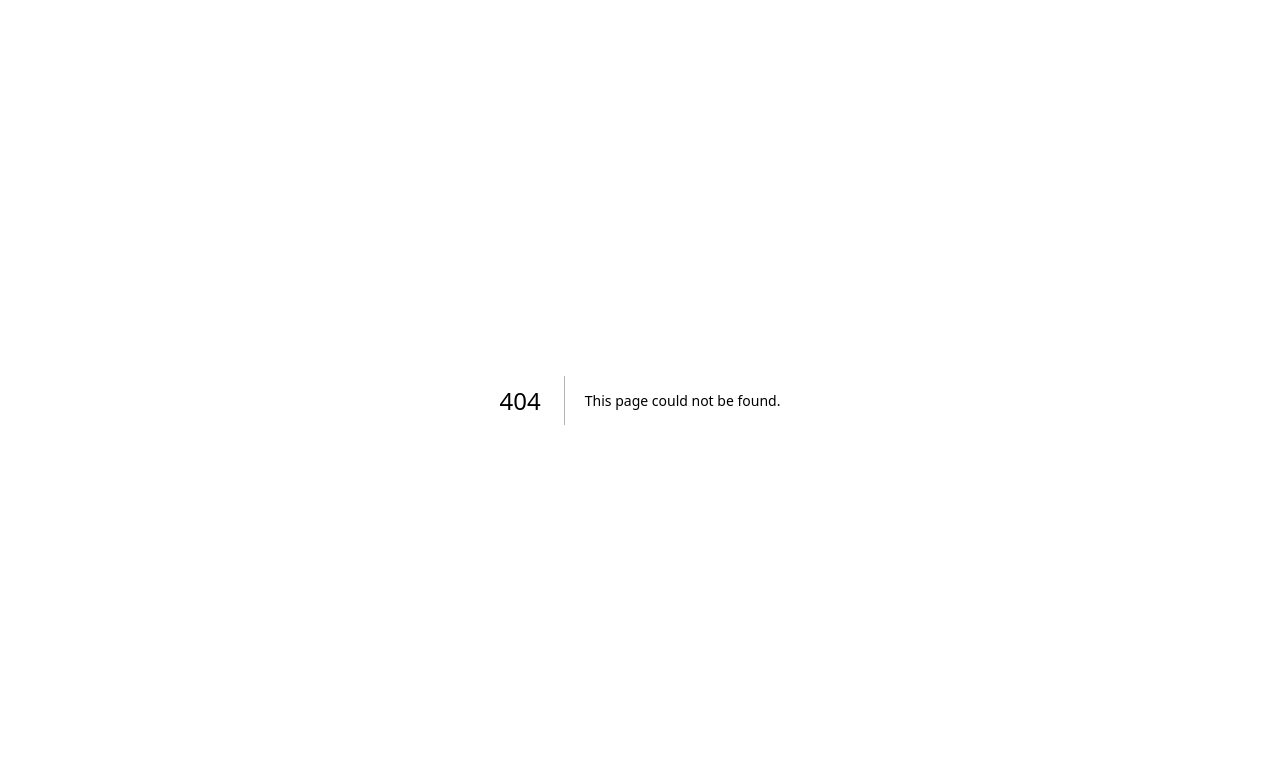
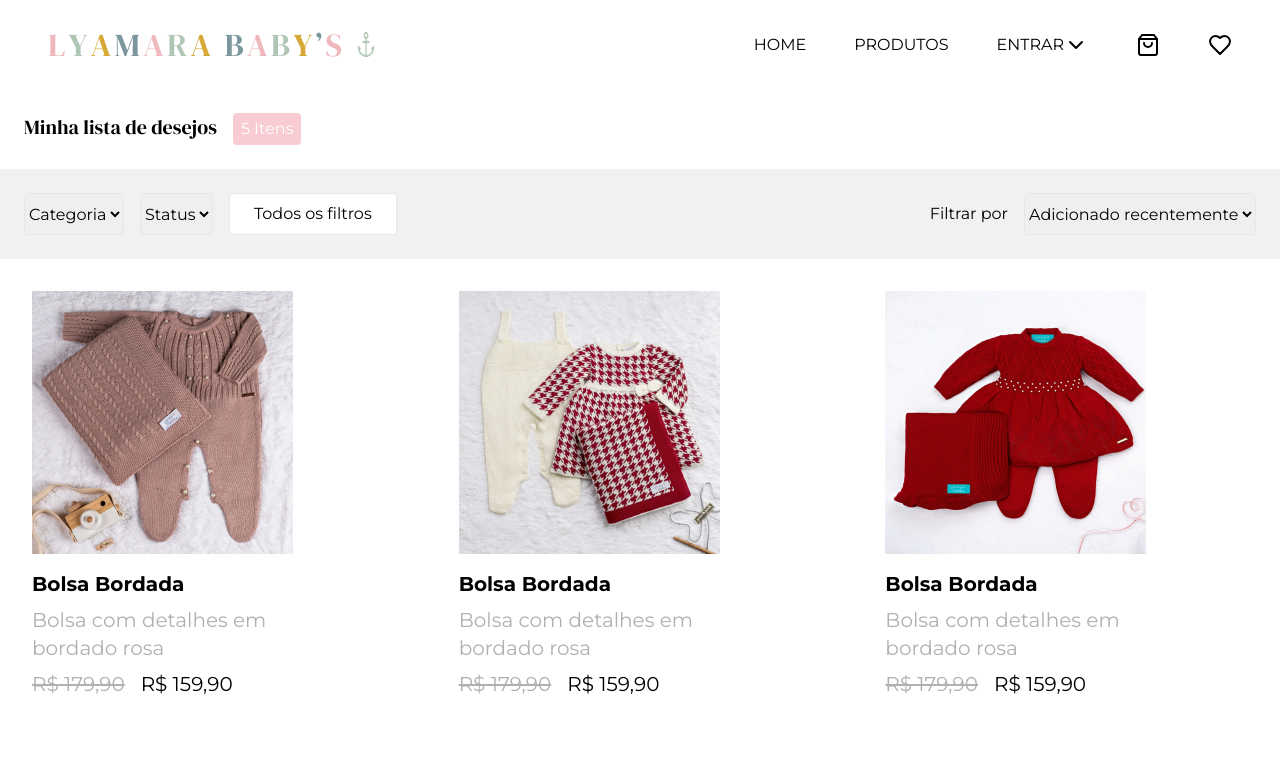
Before and after one commit to joyceliamara/lyamarababys-frontend, a Next.js app: page /favorites in a window 1280 px wide. Before the commit this address had no page. Shown: the top 760 px of the page. Built offline with nearby package versions, Linux system fonts and the light colour scheme.

Commit message:
feat: criação da tela de favoritos

```diff
--- /dev/null
+++ b/src/app/favorites/page.tsx
@@ -0,0 +1,60 @@
+import Button from "@/components/Button";
+import Footer from "@/components/Footer";
+import Header from "@/components/Header";
+import { Select } from "@/components/Select";
+import { DM_Serif_Display } from "next/font/google";
+import products from "./products.json";
+import ProductCard from "@/components/ProductCard";
+
+const dmSerifDisplay = DM_Serif_Display({
+  weight: ["400"],
+  subsets: ["latin"],
+});
+
+export default function Favorites() {
+  return (
+    <div>
+      <Header />
+      <div className="flex gap-4 m-6">
+        <b className="text-xl" style={dmSerifDisplay.style}>
+          Minha lista de desejos
+        </b>
+        <Button variant="primary" rounded="sm" size="sm">
+          5 Itens
+        </Button>
+      </div>
+      <div className="flex p-6 justify-between bg-[#F1F1F1]">
+        <div className="flex gap-4">
+          <Select name="" id="" rounded="sm">
+            <option value="">Categoria</option>
+          </Select>
+          <Select name="" id="" rounded="sm">
+            <option value="">Status</option>
+          </Select>
+          <Button variant="mono" rounded="sm" className="border">
+            Todos os filtros
+          </Button>
+        </div>
+        <div className="flex gap-4 items-center">
+          <span>Filtrar por</span>
+          <Select name="" id="" className="h-full" rounded="sm">
+            <option value="">Adicionado recentemente</option>
+          </Select>
+        </div>
+      </div>
+      <div className="grid grid-cols-3 gap-16 m-8">
+        {products.map((item, index) => (
+          <ProductCard
+            key={index}
+            image={item.image}
+            title={item.title}
+            subtitle={item.subtitle}
+            price={item.price}
+            priceWithDiscount={item.priceWithDiscount}
+          />
+        ))}
+      </div>
+      <Footer />
+    </div>
+  );
+}
--- /dev/null
+++ b/src/app/favorites/products.json
@@ -0,0 +1,74 @@
+[
+  {
+    "title": "Bolsa Bordada",
+    "subtitle": "Bolsa com detalhes em bordado rosa",
+    "description": "Conjunto de vestido de tricot vermelho com pérolas que acompanha manta e calça",
+    "composition": "48% Poliéster, 4% Elastano",
+    "price": 179.9,
+    "priceWithDiscount": 159.9,
+    "image": "/images/bolsa-bordada.png",
+    "album": [
+      "/images/conj01.png",
+      "/images/conj02.png",
+      "/images/conj03.png",
+      "/images/conj04.png",
+      "/images/conj05.png"
+    ]
+  },
+  {
+    "title": "Bolsa Bordada",
+    "subtitle": "Bolsa com detalhes em bordado rosa",
+    "price": 179.9,
+    "priceWithDiscount": 159.9,
+    "image": "/images/conj01.png"
+  },
+  {
+    "title": "Bolsa Bordada",
+    "subtitle": "Bolsa com detalhes em bordado rosa",
+    "price": 179.9,
+    "priceWithDiscount": 159.9,
+    "image": "/images/conj02.png"
+  },
+  {
+    "title": "Bolsa Bordada",
+    "subtitle": "Bolsa com detalhes em bordado rosa",
+    "price": 179.9,
+    "priceWithDiscount": 159.9,
+    "image": "/images/conj03.png"
+  },
+  {
+    "title": "Bolsa Bordada",
+    "subtitle": "Bolsa com detalhes em bordado rosa",
+    "price": 179.9,
+    "priceWithDiscount": 159.9,
+    "image": "/images/conj04.png"
+  },
+  {
+    "title": "Bolsa Bordada",
+    "subtitle": "Bolsa com detalhes em bordado rosa",
+    "price": 179.9,
+    "priceWithDiscount": 159.9,
+    "image": "/images/conj05.png"
+  },
+  {
+    "title": "Bolsa Bordada",
+    "subtitle": "Bolsa com detalhes em bordado rosa",
+    "price": 179.9,
+    "priceWithDiscount": 159.9,
+    "image": "/images/conj06.png"
+  },
+  {
+    "title": "Bolsa Bordada",
+    "subtitle": "Bolsa com detalhes em bordado rosa",
+    "price": 179.9,
+    "priceWithDiscount": 159.9,
+    "image": "/images/conj07.png"
+  },
+  {
+    "title": "Bolsa Bordada",
+    "subtitle": "Bolsa com detalhes em bordado rosa",
+    "price": 179.9,
+    "priceWithDiscount": 159.9,
+    "image": "/images/conj04.png"
+  }
+]
--- a/src/components/Button/index.tsx
+++ b/src/components/Button/index.tsx
@@ -5,6 +5,7 @@ export default function Button({
   variant,
   rounded,
   onClick,
+  size = "md",
   ...props
 }: ButtonProps) {
   let className = "";
@@ -22,8 +23,21 @@ export default function Button({
       className = "bg-[#7C969D] text-white";
       break;
 
+    case "mono":
+      className = "bg-white text-black";
+      break;
+
     default:
       className = "bg-[#E3E3E3] text-[#515151]";
+      break;
+  }
+
+  switch (size) {
+    case "md":
+      className = className + " py-2 px-6";
+      break;
+    case "sm":
+      className = className + " py-1 px-2";
       break;
   }
 
@@ -42,7 +56,7 @@ export default function Button({
 
   return (
     <a
-      className={`flex justify-center items-center py-2 px-6 w-fit cursor-pointer ${className} ${props.className}`}
+      className={`flex justify-center items-center w-fit cursor-pointer ${className} ${props.className}`}
       style={{
         borderRadius: getRounded(),
       }}
@@ -55,8 +69,9 @@ export default function Button({
 
 interface ButtonProps {
   children?: ReactNode;
-  variant?: "default" | "primary" | "secondary" | "terciary";
+  variant?: "default" | "primary" | "secondary" | "terciary" | "mono";
   rounded?: "sm" | "md" | "lg";
+  size?: "sm" | "md";
   className?: string;
   onClick?: MouseEventHandler<HTMLAnchorElement> | undefined;
 }
--- /dev/null
+++ b/src/components/Select/index.tsx
@@ -0,0 +1,42 @@
+import { ReactNode } from "react";
+
+export function Select({
+  children,
+  className,
+  rounded,
+  ...props
+}: SelectProps) {
+  function getRounded() {
+    switch (rounded) {
+      case "sm":
+        return 4;
+
+      case "md":
+        return 8;
+
+      case "lg":
+        return 12;
+    }
+  }
+  return (
+    <select
+      {...props}
+      className={`border ${className}`}
+      style={{
+        borderRadius: getRounded(),
+      }}
+    >
+      {children}
+    </select>
+  );
+}
+
+export function Option() {}
+
+interface SelectProps {
+  children: ReactNode;
+  name?: string;
+  id?: string;
+  className?: string;
+  rounded?: "sm" | "md" | "lg";
+}
```
